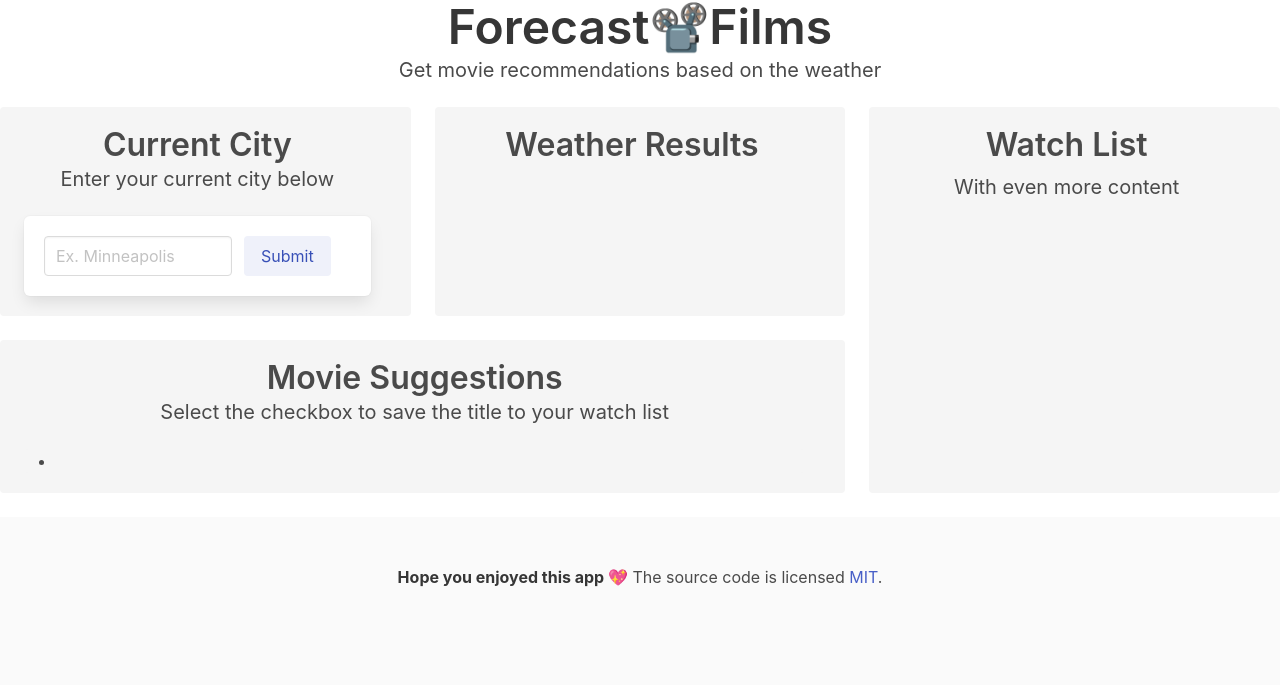
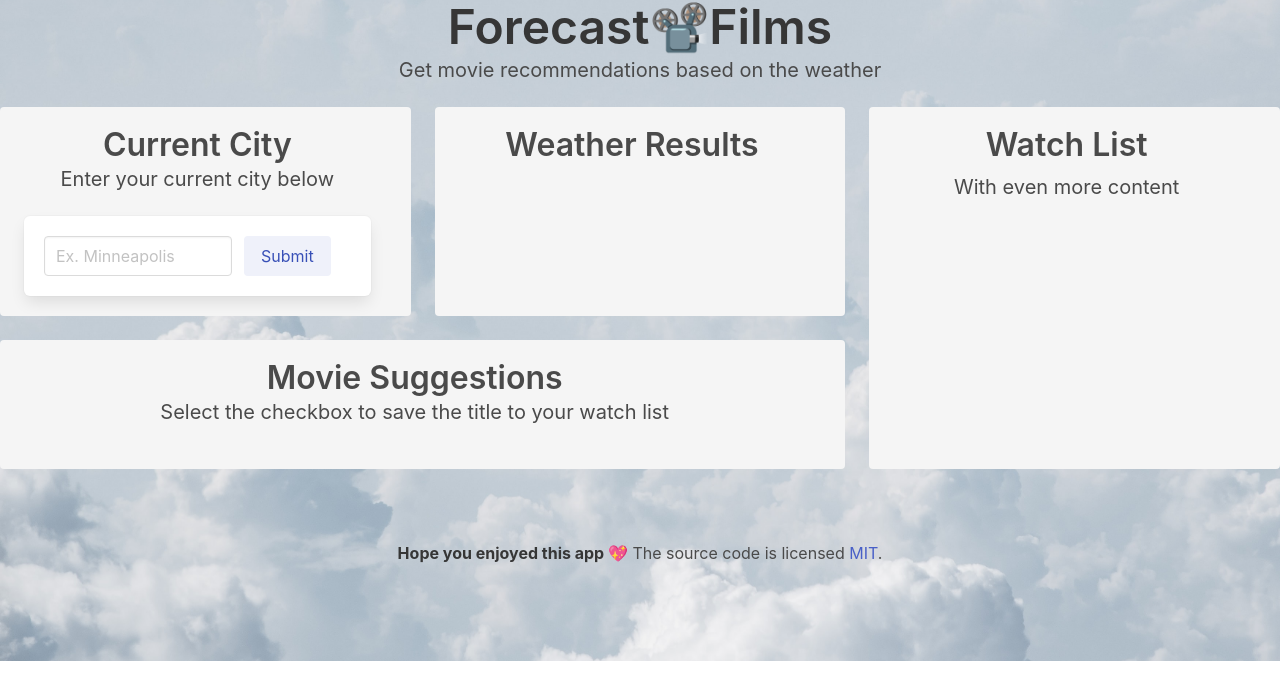
Before and after one commit to allyssaangell/forecast-films, a plain HTML site: page index.html in a window 1280 px wide. Drawn offline with nearby package versions, Linux system fonts and the light colour scheme.

Commit message:
assets file paths

```diff
--- a/index.html
+++ b/index.html
@@ -6,7 +6,7 @@
     <meta http-equiv="X-UA-Compatible" content="IE=edge">
     <meta name="viewport" content="width=device-width, initial-scale=1.0">
     <link rel="stylesheet" href="https://cdn.jsdelivr.net/npm/bulma@0.9.3/css/bulma.min.css">
-    <link rel="stylesheet" href="assets/css/styles.css" />
+    <link rel="stylesheet" href="./assets/css/style.css" />
     <title>Forecast Films</title>
 </head>
 
```
Also changed, not shown: 1 other file.
